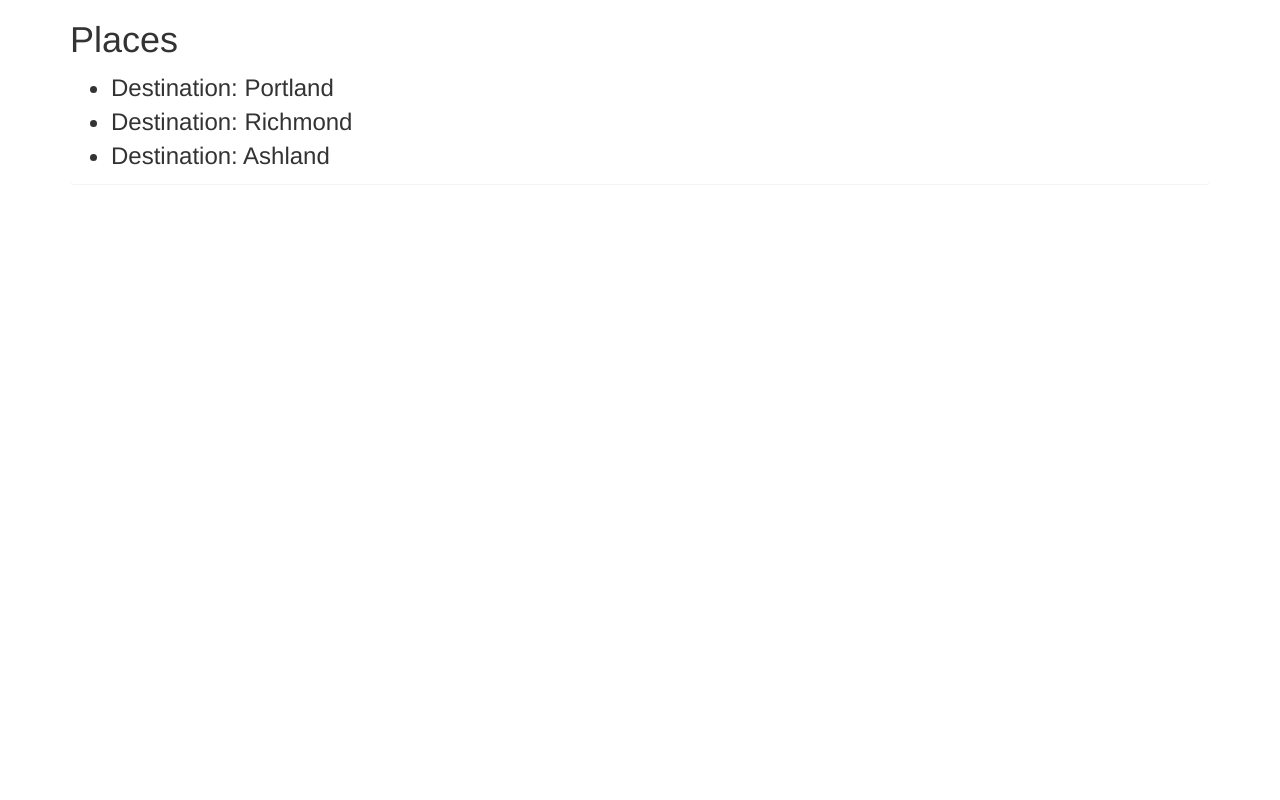
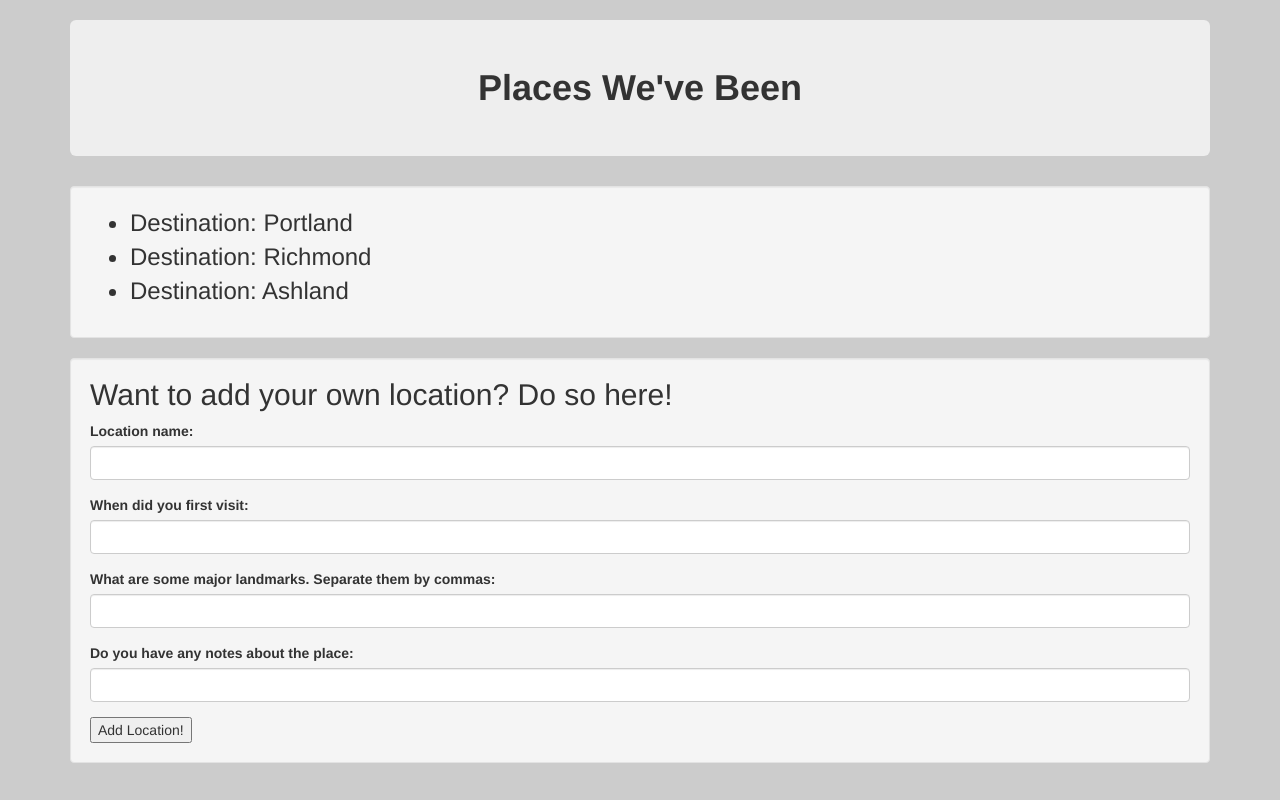
Before and after one commit to rohanpmoore/places-ive-been, a plain HTML site: page index.html in a window 1280 px wide. Drawn offline with Linux system fonts and the light colour scheme.

Commit message:
add input form and minor formatting

```diff
--- a/css/styles.css
+++ b/css/styles.css
@@ -1,4 +1,17 @@
+body {
+  background-color: #cccccc;
+}
+
+h1.jumbotron {
+  text-align: center;
+  font-weight: bold;
+}
+
 .locationHeader {
   font-size: 18pt;
   font-weight: 400;
 }
+
+.well-header {
+  margin-top: 0px;
+}
--- a/index.html
+++ b/index.html
@@ -9,14 +9,36 @@
   </head>
   <body>
     <div class="container">
-      <h1>Places </h1>
-      <div class="panel">
+      <h1 class="jumbotron">Places We've Been</h1>
+      <div class="well">
 
         <ul id="output">
           <!-- dislpay location names  -->
         </ul>
 
       </div>
+      <div class="well">
+        <h2 class="well-header">Want to add your own location?  Do so here!</h2>
+        <form id="inputForm">
+          <div class="form-group">
+            <label for="nameField">Location name:</label>
+            <input type="text" id="nameField" class="form-control">
+          </div>
+          <div class="form-group">
+            <label for="dateField">When did you first visit:</label>
+            <input type="text" id="dateField" class="form-control">
+          </div>
+          <div class="form-group">
+            <label for="landmarkField">What are some major landmarks.  Separate them by commas:</label>
+            <input type="text" id="landmarkField" class="form-control">
+          </div>
+          <div class="form-group">
+            <label for="noteField">Do you have any notes about the place:</label>
+            <input type="text" id="noteField" class="form-control">
+          </div>
+          <button type="submit" name="button">Add Location!</button>
+        </form>
+      </div>
     </div>
   </body>
 </html>
--- a/js/scripts.js
+++ b/js/scripts.js
@@ -7,8 +7,16 @@ function Place(name, date, landmarks, notes) {
   this.notes = notes;
 }
 
+Place.prototype.getLandmarks = function() {
+  var landmarks = "";
+  this.landmarks.forEach(function(landmark) {
+    landmarks += "<li>" + landmark + "</li>";
+  });
+  return landmarks
+}
+
 Place.prototype.displayInfo = function(selector){
-  selector.append('<li class="locationHeader" id=' + this.name + '>Destination: ' + this.name + '</li><span id=' + this.name + 'Details><li>Date Visited: ' + this.dateVisited + '</li><li>Landmarks: ' + this.landmarks[0] + '</li><li>Notes: ' + this.notes + '</li></span>');
+  selector.append('<li class="locationHeader" id=' + this.name + '>Destination: ' + this.name + '</li><div id=' + this.name + 'Details><ul><li>Date Visited: ' + this.dateVisited + '</li><li>Landmarks: <ul>' + this.getLandmarks() + '</ul></li><li>Notes: ' + this.notes + '</li></ul></div>');
   $("#" + this.name + "Details").hide();
 }
 
@@ -27,9 +35,21 @@ var list = [portland, richmond, ashland]
 // Front end logic
 
 $(function() {
+
   var titleOutput = $("#output");
   list.forEach(function(each){
     each.displayInfo(titleOutput);
   });
   attachContactListeners();
+  $("#inputForm").submit(function(event) {
+    event.preventDefault();
+    var tempName = $("#nameField").val();
+    var tempDate = $("#dateField").val();
+    var tempLandmarks = $("#landmarkField").val().split(", ");
+    var tempNotes = $("#noteField").val();
+    var myLocation = new Place(tempName, tempDate, tempLandmarks, tempNotes);
+    myLocation.displayInfo(titleOutput);
+  });
+
+
 });
```
